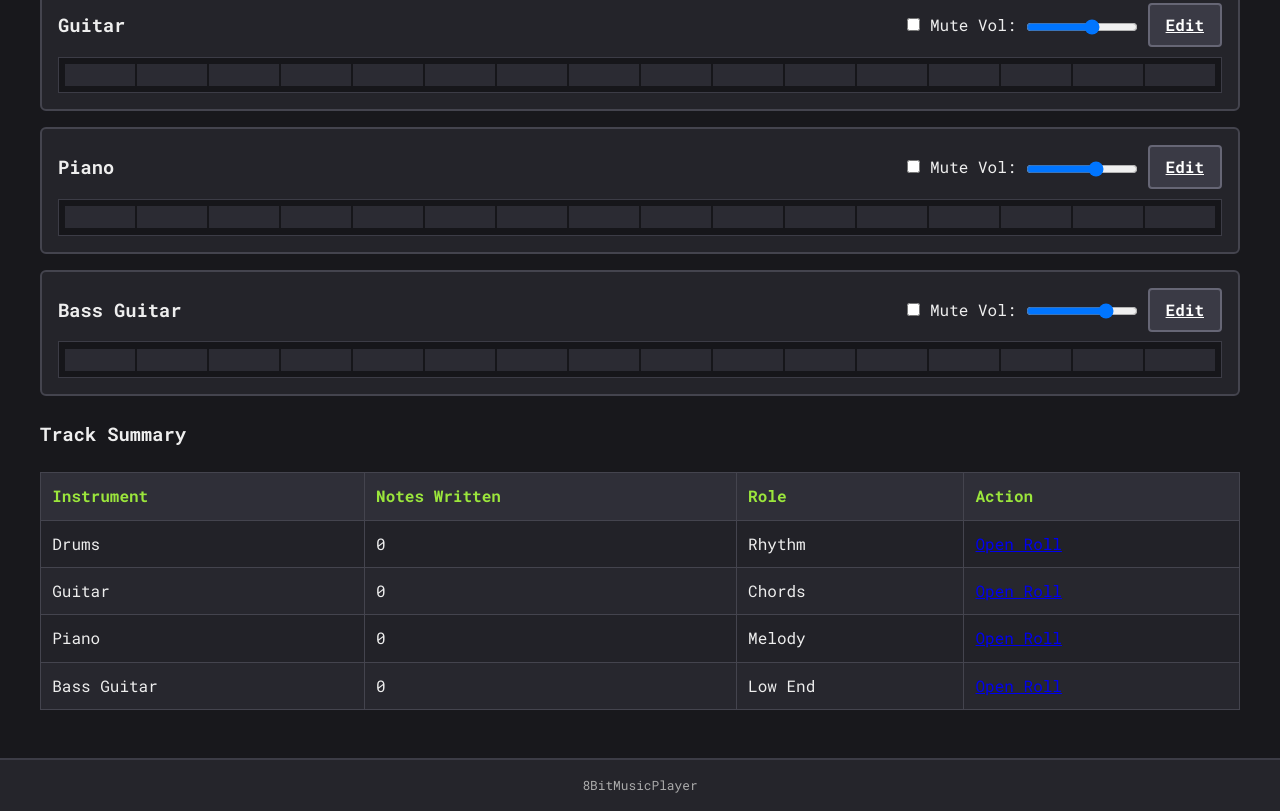
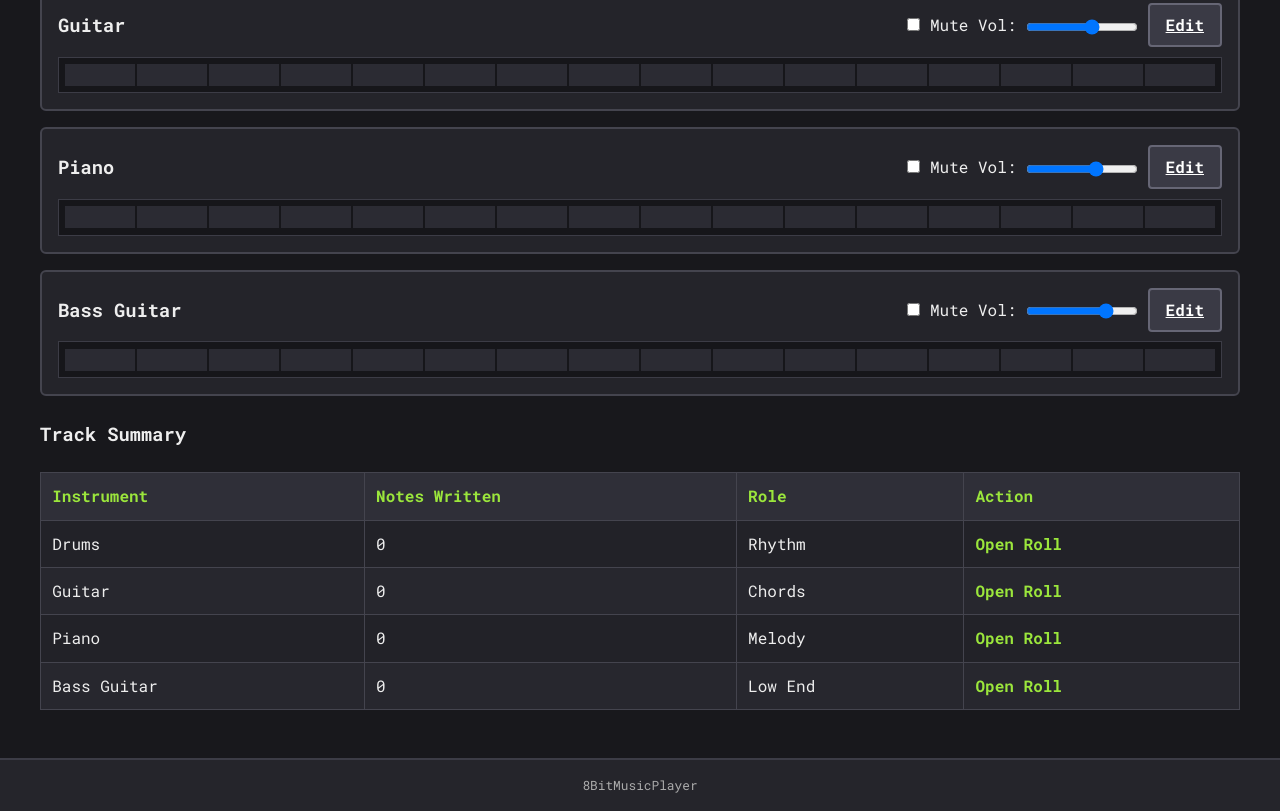
Before and after one commit to engchhenghai/8-bit-music-player, a plain HTML site: page mixer.html in a window 1280 px wide. Shown: the part 402-1213 px from the top of the page. Drawn offline with Linux system fonts and the light colour scheme.

Commit message:
update for link
Added styles for track-table link states including hover, active, and visited.

```diff
--- a/css/style.css
+++ b/css/style.css
@@ -424,6 +424,26 @@ button:hover, .btn:hover {
   background-color: #27272e;
 }
 
+.track-table a:link {
+  color: #9be63c;
+  font-weight: bold;
+  text-decoration: none;
+  transition: color 0.2s;
+}
+
+.track-table a:visited {
+  color: #7fbf32;
+}
+
+.track-table a:hover {
+  color: #ffffff;
+  text-decoration: underline;
+}
+
+.track-table a:active {
+  color: #6ea825;
+}
+
 footer {
   background-color: #25252b;
   border-top: 2px solid #3c3c46;
```
